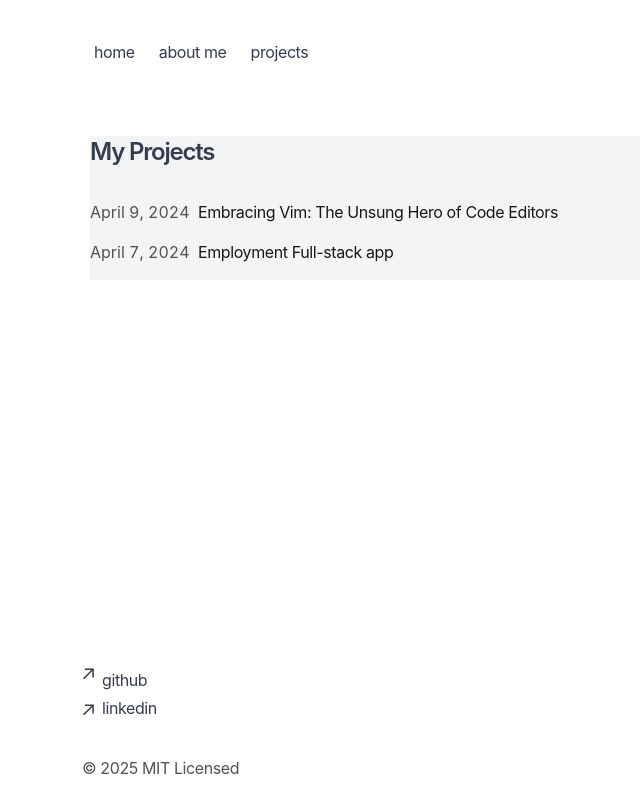
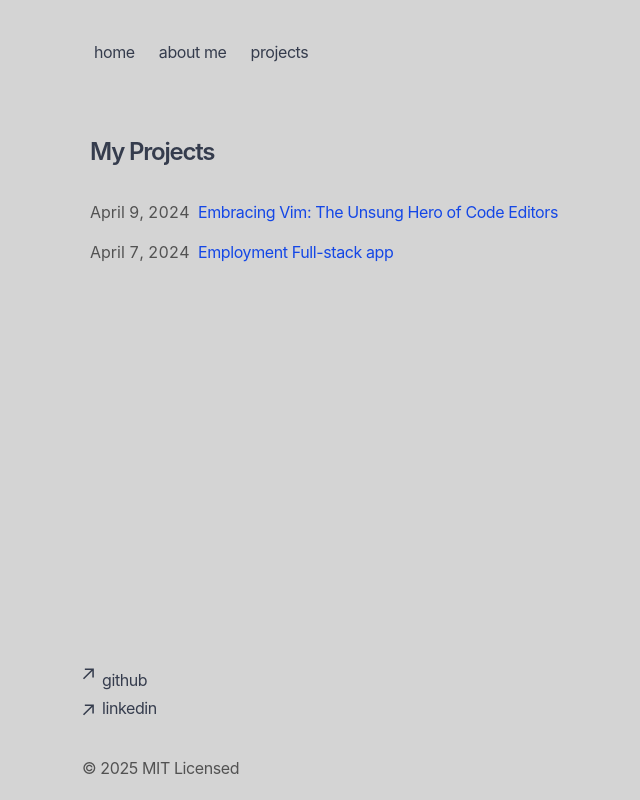
Before and after one commit to Parastou-tech/Parastou-tech.github.io, a Next.js app in the folder blog/: page /projects in a window 1280 px wide. Shown: the whole page, without its empty margins (262-902 px from the left). Built offline with nearby package versions, Linux system fonts and the light colour scheme.

Commit message:
no footer on project posts

```diff
--- a/blog/app/about/page.tsx
+++ b/blog/app/about/page.tsx
@@ -6,7 +6,6 @@ export default function About() {
     return (
       <section>
         <SplineBackground></SplineBackground>
-
       </section>
     );
   }
--- a/blog/app/components/footer.tsx
+++ b/blog/app/components/footer.tsx
@@ -22,7 +22,7 @@ export default function Footer() {
 
         <li>
           <a
-            className="flex flex-row space-x-0 pr-10 items-start relative px-0 pb-0 fade md:overflow-auto scroll-pr-6 md:relative transition-all hover:text-blue-400"
+            className="flex flex-row space-x-0 pr-10 items-start relative px-0 pb-0 fade md:overflow-auto scroll-pr-6 md:relative transition-all hover:blue-400"
             rel="noopener noreferrer"
             target="_blank"
             href="https://github.com/Parastou-tech"
@@ -33,7 +33,7 @@ export default function Footer() {
         </li>
         <li>
           <a
-            className="flex items-center space-x-0 pr-10 transition-all hover:text-blue-400 "
+            className="flex items-center space-x-0 pr-10 transition-all hover:blue-400 "
             rel="noopener noreferrer"
             target="_blank"
             href="https://www.linkedin.com/in/parastou-fard/"
--- a/blog/app/components/posts.tsx
+++ b/blog/app/components/posts.tsx
@@ -22,10 +22,10 @@ export function ProjectPosts() {
             href={`/projects/${post.slug}`}
           >
             <div className="w-full flex flex-col md:flex-row space-x-0 md:space-x-2">
-              <p className="text-neutral-600 dark:text-neutral-400 w-[100px] tabular-nums">
+              <p className="text-neutral-600 dark:text-neutral-600 w-[100px] tabular-nums">
                 {formatDate(post.metadata.publishedAt, false)}
               </p>
-              <p className="text-neutral-900 dark:text-neutral-100 tracking-tight">
+              <p className="text-blue-700  tracking-tight">
                 {post.metadata.title}
               </p>
             </div>
--- a/blog/app/layout.tsx
+++ b/blog/app/layout.tsx
@@ -47,12 +47,12 @@ export default function RootLayout({
     <html
       lang="en"
       className={cx(
-        'text-black bg-white dark:text-white dark:bg-black',
+        'text-black bg-neutral-300 ',
         GeistSans.variable,
         GeistMono.variable
       )}
     >
-      <body className="antialiased max-w-xl mx-4 mt-8 lg:mx-auto">
+      <body className=" antialiased max-w-xl mx-4 mt-8 lg:mx-auto">
         <main className="flex-auto min-w-0 mt-6 flex flex-col px-2 md:px-0">
           <Navbar />
           {children}
--- a/blog/app/projects/[slug]/page.tsx
+++ b/blog/app/projects/[slug]/page.tsx
@@ -59,7 +59,7 @@ export default function projects({ params }) {
   }
 
   return (
-    <section className = "bg-gray-100">
+    <section >
       <script
         type="application/ld+json"
         suppressHydrationWarning
@@ -86,7 +86,7 @@ export default function projects({ params }) {
         {post.metadata.title}
       </h1>
       <div className="flex justify-between items-center mt-2 mb-8 text-sm">
-        <p className="text-sm text-neutral-600 dark:text-neutral-400">
+        <p className="text-sm text-neutral-900 dark:text-neutral-900">
           {formatDate(post.metadata.publishedAt)}
         </p>
       </div>
--- a/blog/app/projects/page.tsx
+++ b/blog/app/projects/page.tsx
@@ -7,7 +7,7 @@ export const metadata = {
 
 export default function Page() {
   return (
-    <div className =  "bg-gray-100">
+    <div>
       <h1 className=" font-semibold text-2xl mb-8 tracking-tighter">My Projects</h1>
       <ProjectPosts />
     </div>
--- a/blog/app/projects/posts/roboticarm.tsx
+++ /dev/null
@@ -1,4 +0,0 @@
-// ---
-// title: 'Robotic Arm'
-// publishedAt: '2024-04-08'
-// summary: 'Explore the enduring debate between using spaces and tabs for code indentation, and why this choice matters more than you might think.'
```
